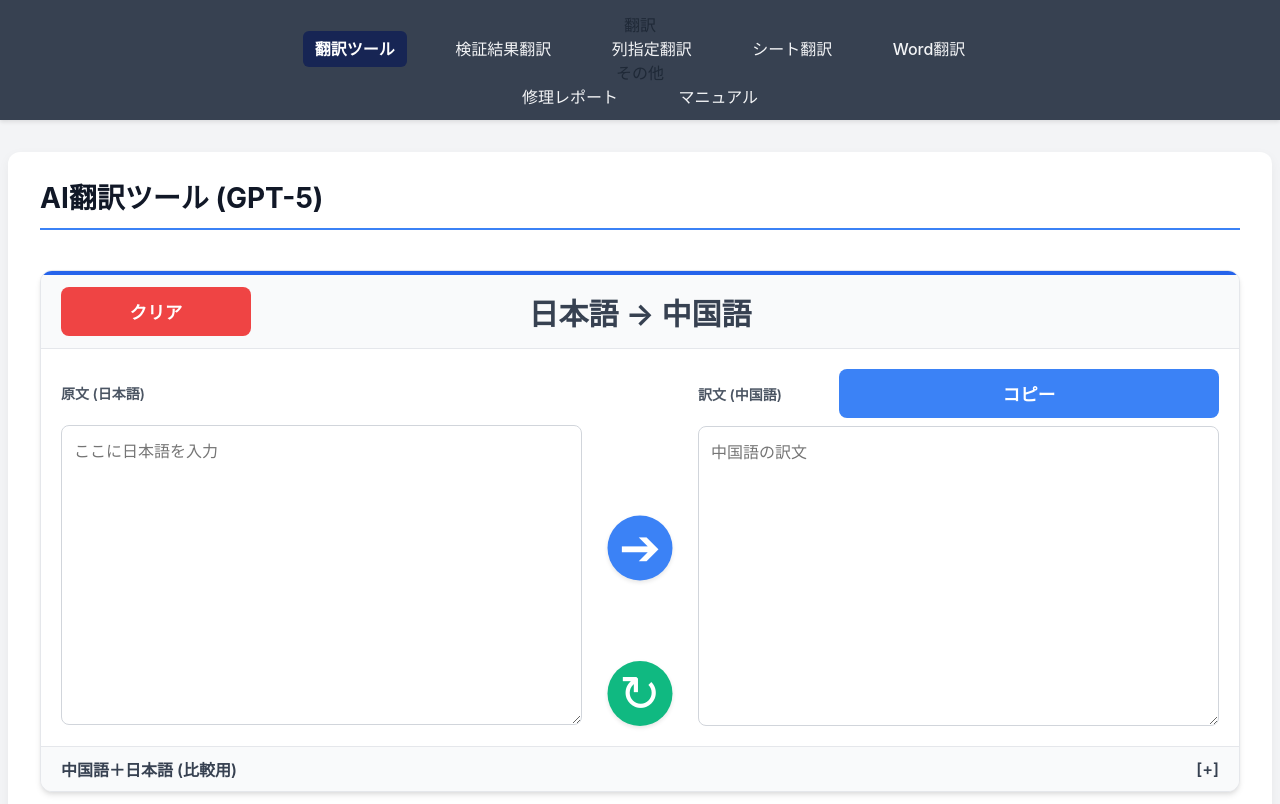
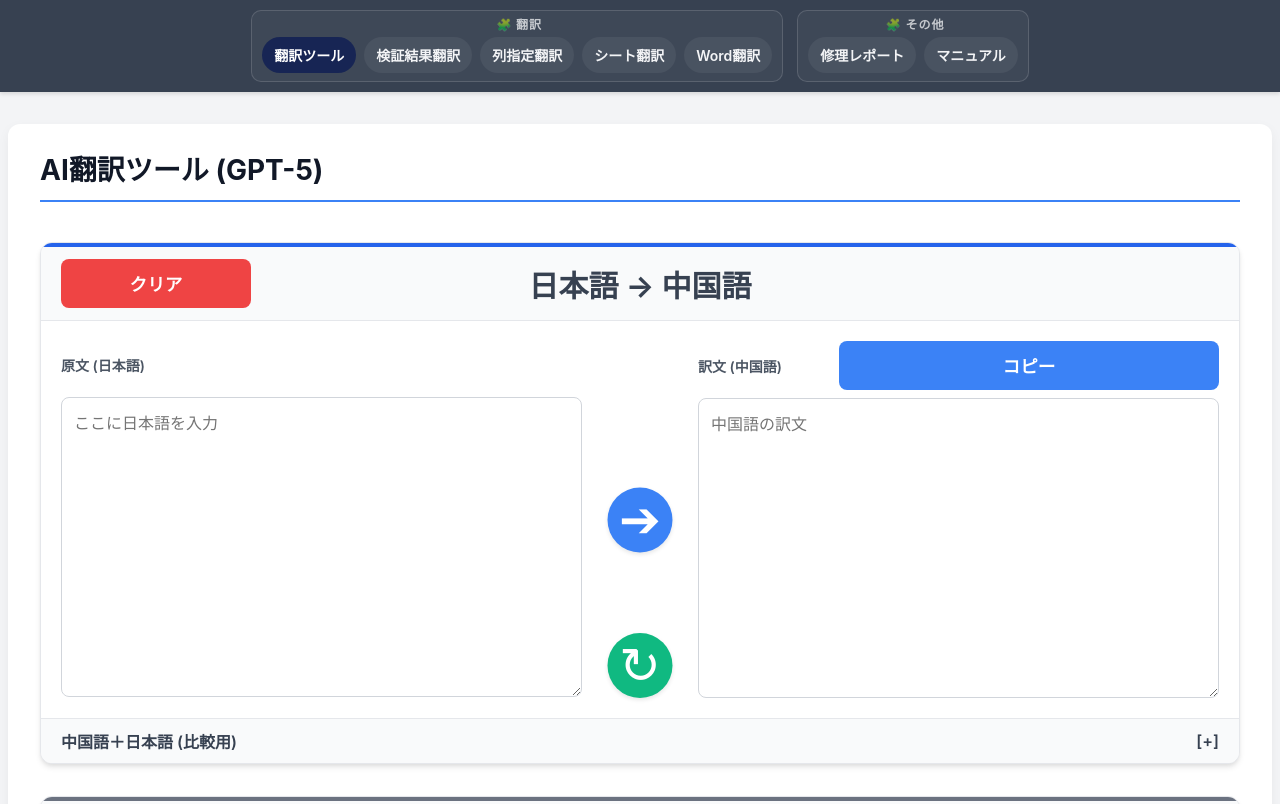
Before and after one commit to Ishimoto-3r/translation-tool, a website: page index.html in a window 1280 px wide. Shown: the top 804 px of the page. Drawn offline with Linux system fonts and the light colour scheme.

Commit message:
Update index.html

```diff
--- a/index.html
+++ b/index.html
@@ -324,6 +324,84 @@
             0% { transform: rotate(0deg); }
             100% { transform: rotate(360deg); }
         }
+        /* ===== Top Nav (Group + One-click) ===== */
+.tool-nav{
+  position: sticky;
+  top: 0;
+  z-index: 100;
+  background:#374151;
+  padding: 10px 16px;
+  box-shadow: 0 2px 4px rgba(0,0,0,.12);
+
+  display:flex;
+  justify-content:center;
+  gap: 14px;
+  align-items:center;
+}
+
+/* グループの“箱” */
+.tool-nav .nav-groupbox{
+  display:flex;
+  flex-direction:column;
+  gap: 6px;
+  padding: 8px 10px;
+  border: 1px solid rgba(255,255,255,.14);
+  border-radius: 10px;
+  background: rgba(255,255,255,.04);
+}
+
+/* 見出しは「ボタンに見せない」 */
+.tool-nav .nav-heading{
+  font-size: 12px;
+  font-weight: 700;
+  letter-spacing: .08em;
+  color: rgba(243,244,246,.75);
+  line-height: 1;
+  padding-left: 4px;
+  user-select: none;
+}
+
+/* リンク列 */
+.tool-nav .nav-links{
+  display:flex;
+  gap: 8px;
+  align-items:center;
+}
+
+/* リンクを“ピル”に統一（見出しと見分ける） */
+.tool-nav a{
+  color:#f3f4f6;
+  text-decoration:none;
+  font-weight: 600;
+  font-size: 14px;
+  padding: 8px 12px;
+  border-radius: 999px;
+  background: rgba(255,255,255,.06);
+  transition: background-color .15s, transform .05s;
+  margin: 0; /* 既存CSSのmarginを無効化 */
+  display:inline-flex;
+  align-items:center;
+  gap: 6px;
+}
+.tool-nav a:hover{
+  background: rgba(255,255,255,.12);
+}
+.tool-nav a:active{
+  transform: translateY(1px);
+}
+
+/* 現在ページ */
+.tool-nav a.active{
+  background:#172554;
+  color:#fff;
+}
+
+/* 重要：見出しがリンクと同じ位置に見えないように */
+.tool-nav .nav-heading::before{
+  content: "🧩 ";
+  opacity: .9;
+}
+
     </style>
 </head>
 <body>
```
